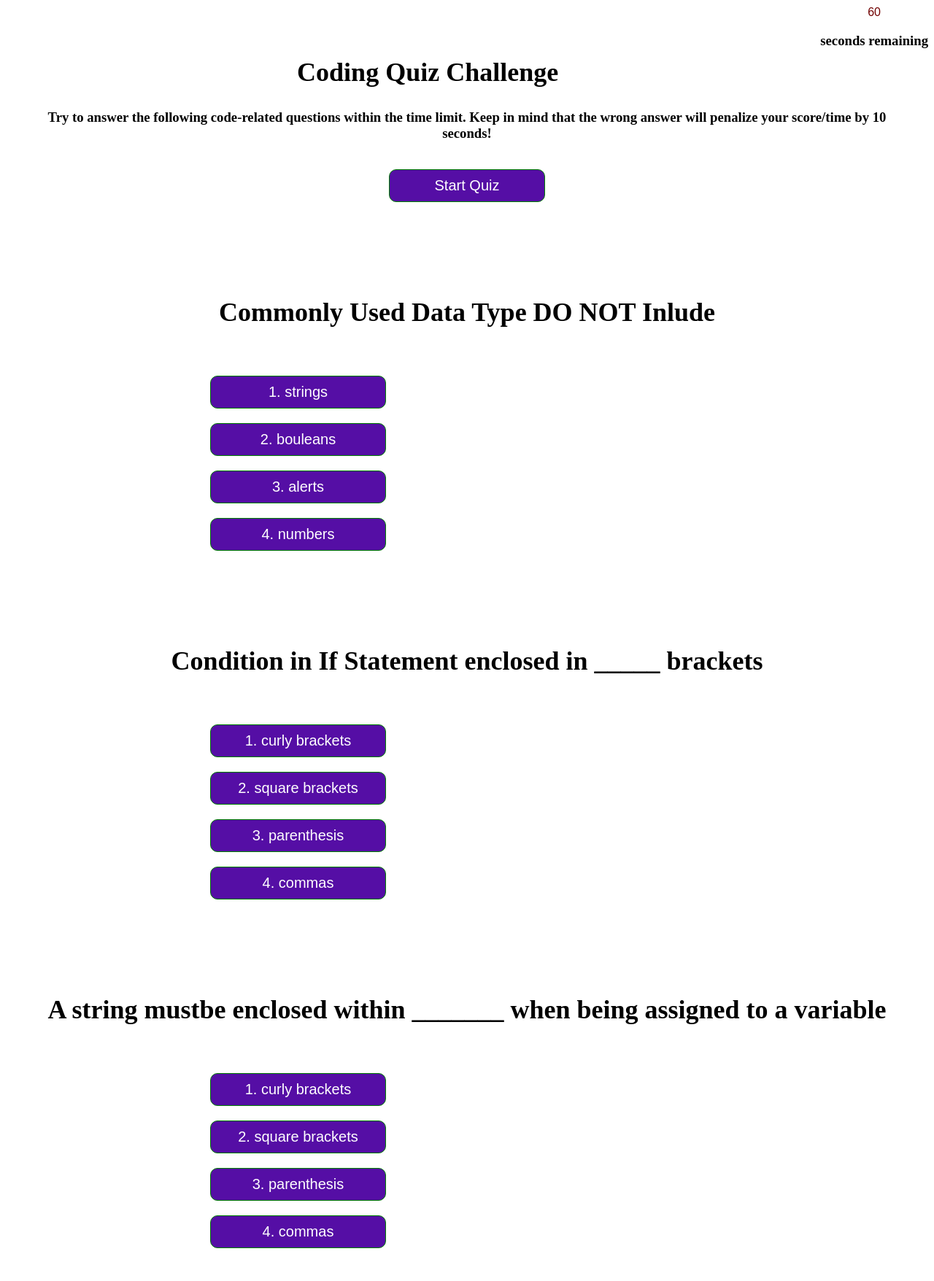
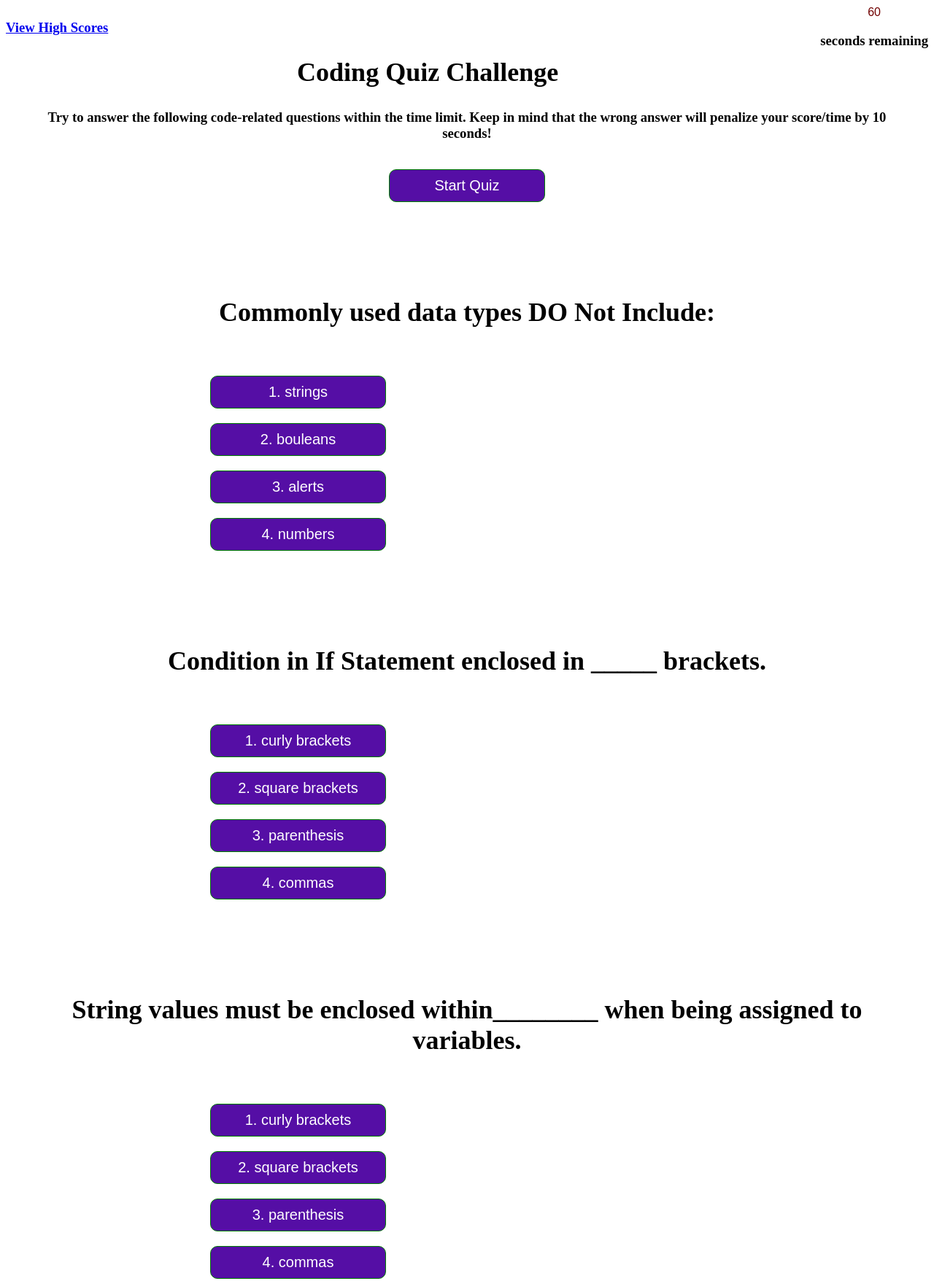
Before and after one commit to Four-Moons-Tech/Coding-Quiz, a plain HTML site: page index.html in a window 1280 px wide. Shown: the top 1756 px of the page at 73% size. Drawn offline with Linux system fonts and the light colour scheme; files whose address does not match are found by name.

Commit message:
edited css, added link to header View High Scores

```diff
--- a/Assets/style.css
+++ b/Assets/style.css
@@ -3,6 +3,9 @@ body {
 }
 h2 {
     font-size: 36px;
+}
+header h3{
+    float: left;
 }
 
 nav {
@@ -59,8 +62,13 @@ button:hover{
 
 textarea {
     border-color: #550ea5;
+    background-color: #b7a1d0;
     border-width: 2px;
 }
 #high-score-list {
     background-color: #b7a1d0;
 }
+
+label{
+    font-size: 20px;
+}
--- a/index.html
+++ b/index.html
@@ -8,6 +8,8 @@
 </head>
 <body>
     <header>
+         <!--header View High Scores is a link that will open high score list-->
+        <h3><a href="#high-score-list">View High Scores</a></h3>
         <nav>
             <div class= "card timer">
                <div class = "timer-text">
@@ -27,7 +29,7 @@
         </div>
         <!--1 data-question-->
         <div class="quiz-question" Data-quiz="question1" data-state="hidden">
-            <h2>Commonly Used Data Type DO NOT Inlude</h2>
+            <h2>Commonly used data types DO Not Include:</h2>
             <ul class="button-group">
                 <button type="answer1">1. strings</button>
                 <button type="answer">2. bouleans</button>
@@ -37,7 +39,7 @@
         </div>
         <!--2 data-question-->
         <div class="quiz-question" Data-quiz="question2" data-state="hidden">
-            <h2>Condition in If Statement enclosed in _____ brackets</h2>
+            <h2>Condition in If Statement enclosed in _____ brackets.</h2>
             <ul class="button-group">
                 <button type="answer">1. curly brackets</button>
                 <button type="answer">2. square brackets</button>
@@ -47,7 +49,7 @@
         </div>
         <!--3 data-question-->
         <div class="quiz-question" Data-quiz="question3" data-state="hidden">
-            <h2>A string mustbe enclosed within _______ when being assigned to a variable</h2>
+            <h2>String values must be enclosed within________ when being assigned to variables.</h2>
             <ul class="button-group">
                 <button type="answer">1. curly brackets</button>
                 <button type="answer">2. square brackets</button>
```
